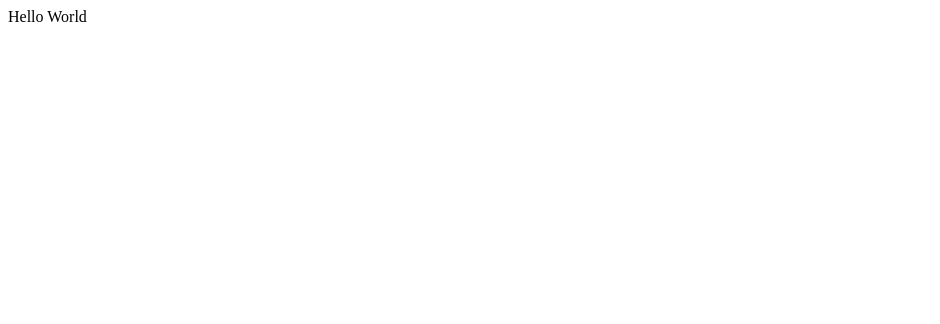
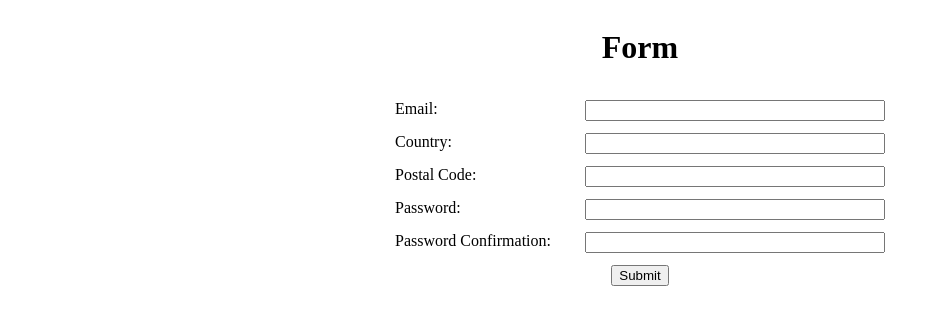
Before and after one commit to Feenerys/project-form-validation, a website built with webpack: page src/template.html in a window 1280 px wide. Shown: the whole page, without its empty margins (0-940 px from the left). Built offline with nearby package versions, Linux system fonts and the light colour scheme.

Commit message:
feat: made form in html and style in css

```diff
--- a/src/styles.css
+++ b/src/styles.css
@@ -0,0 +1,15 @@
+form {
+  display: grid;
+  gap: 12px;
+  justify-items: center;
+  align-items: center;
+}
+
+.input-line {
+  display: grid;
+  grid-template-columns: 190px 300px;
+}
+
+button {
+
+}
--- a/src/template.html
+++ b/src/template.html
@@ -1,11 +1,34 @@
 <!DOCTYPE html>
 <html lang="en">
-<head>
-    <meta charset="UTF-8">
-    <meta name="viewport" content="width=device-width, initial-scale=1.0">
+  <head>
+    <meta charset="UTF-8" />
+    <meta name="viewport" content="width=device-width, initial-scale=1.0" />
     <title>Template</title>
-</head>
-<body>
-    Hello World
-</body>
+  </head>
+  <body>
+    <form novalidate>
+      <h1>Form</h1>
+      <div class="input-line">
+        <label for="email">Email:</label>
+        <input id="email" name="Email" type="text" />
+      </div>
+      <div class="input-line">
+        <label for="country">Country:</label>
+        <input id="country" name="Country" type="text" />
+      </div>
+      <div class="input-line">
+        <label for="postal-code">Postal Code:</label>
+        <input id="postal-code" name="Postal Code" type="text" />
+      </div>
+      <div class="input-line">
+        <label for="password">Password:</label>
+        <input id="password" name="Password" type="text" />
+      </div>
+      <div class="input-line">
+        <label for="password-conf">Password Confirmation:</label>
+        <input id="password-conf" name="Password Confirmation" type="text" />
+      </div>
+      <button type="submit">Submit</button>
+    </form>
+  </body>
 </html>
```
Also changed, not shown: 1 other file.
